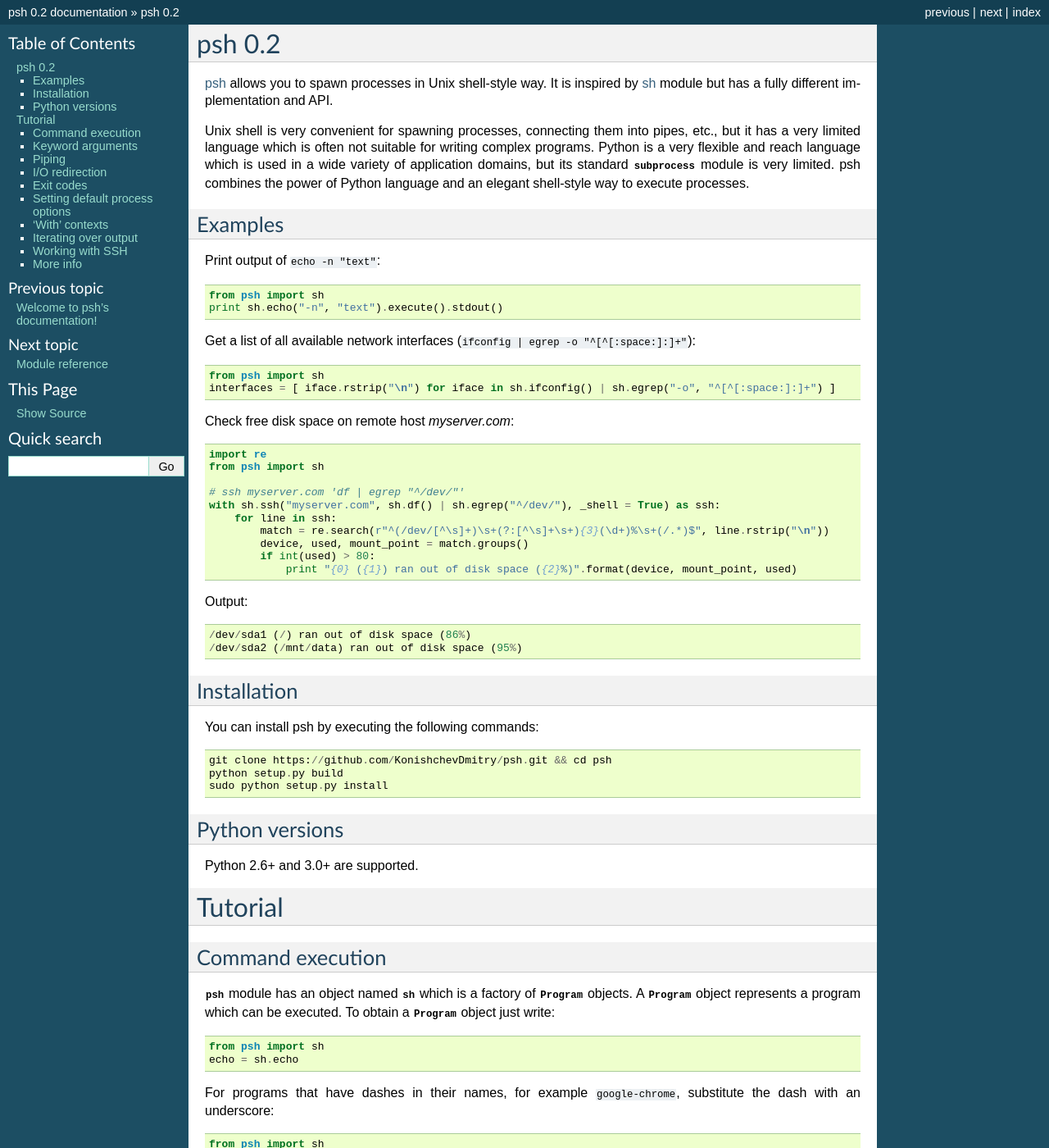
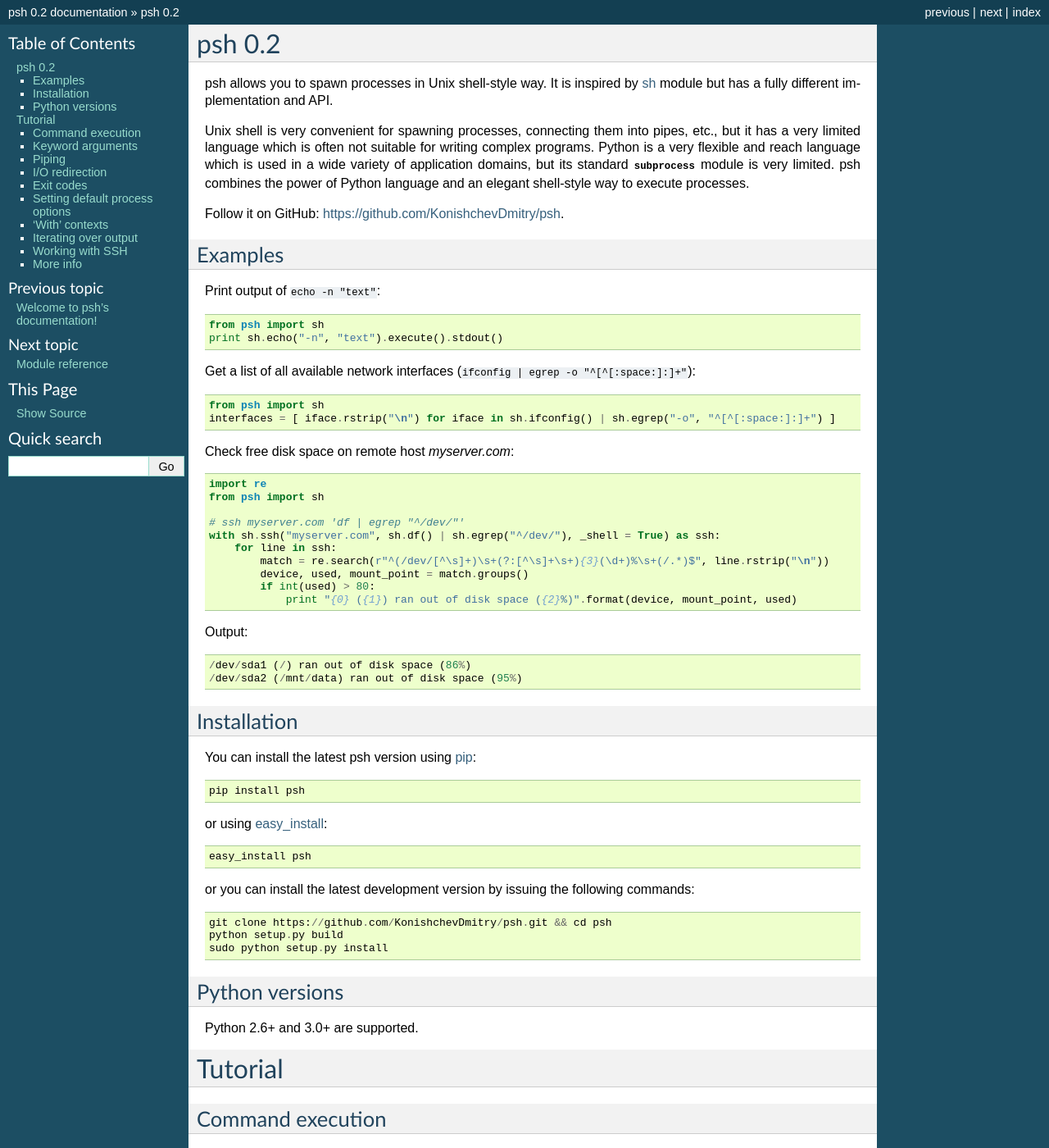
Before and after one commit to KonishchevDmitry/psh, a Sphinx documentation site: the page built from doc/intro.rst, in a window 1280 px wide and 1400 px high. Shown: the whole window at 82% size. Built offline with Sphinx 7.4.7, drawn with Linux system fonts in a browser that asks for light colours.

Commit message:
PyPI support

```diff
--- a/doc/intro.rst
+++ b/doc/intro.rst
@@ -4,9 +4,8 @@
 psh |version|
 =============
 
-`psh <https://github.com/KonishchevDmitry/psh>`_ allows you to spawn processes
-in Unix shell-style way. It is inspired by `sh
-<http://amoffat.github.com/sh/>`_ module but has a fully different
+psh allows you to spawn processes in Unix shell-style way. It is inspired by
+`sh <http://amoffat.github.com/sh/>`_ module but has a fully different
 implementation and API.
 
 Unix shell is very convenient for spawning processes, connecting them into
@@ -15,6 +14,9 @@
 used in a wide variety of application domains, but its standard
 :py:mod:`subprocess` module is very limited. psh combines the power of Python
 language and an elegant shell-style way to execute processes.
+
+Follow it on GitHub: `https://github.com/KonishchevDmitry/psh
+<https://github.com/KonishchevDmitry/psh>`_.
 
 
 Examples
@@ -53,7 +55,16 @@
 Installation
 ------------
 
-You can install psh by executing the following commands::
+You can install the latest psh version using `pip <http://www.pip-installer.org/>`_::
+
+    pip install psh
+
+or using `easy_install <http://packages.python.org/distribute/easy_install.html>`_::
+
+    easy_install psh
+
+or you can install the latest development version by issuing the following
+commands::
 
     git clone https://github.com/KonishchevDmitry/psh.git && cd psh
     python setup.py build
--- a/setup.py
+++ b/setup.py
@@ -25,7 +25,9 @@
 for writing complex programs. Python is a very flexible and reach language
 which is used in a wide variety of application domains, but its standard
 subprocess module is very limited. psh combines the power of Python language
-and an elegant shell-style way to execute processes.\
+and an elegant shell-style way to execute processes.
+
+Complete documentation is available at http://konishchevdmitry.github.com/psh/\
 """
 
 if __name__ == "__main__":
```
Also changed, not shown: 2 other files.
